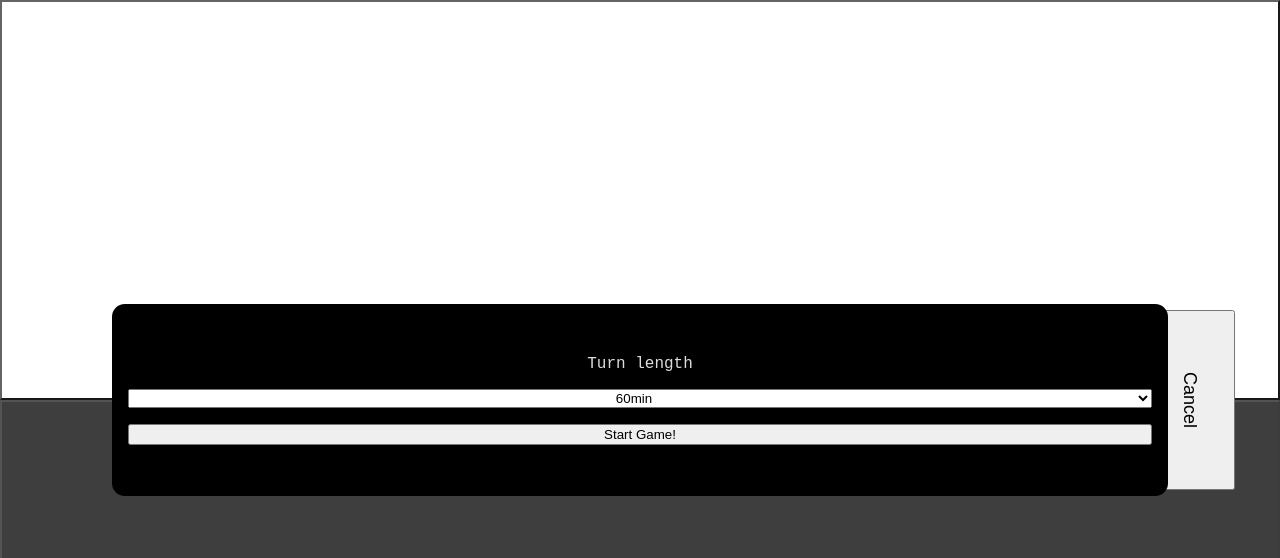
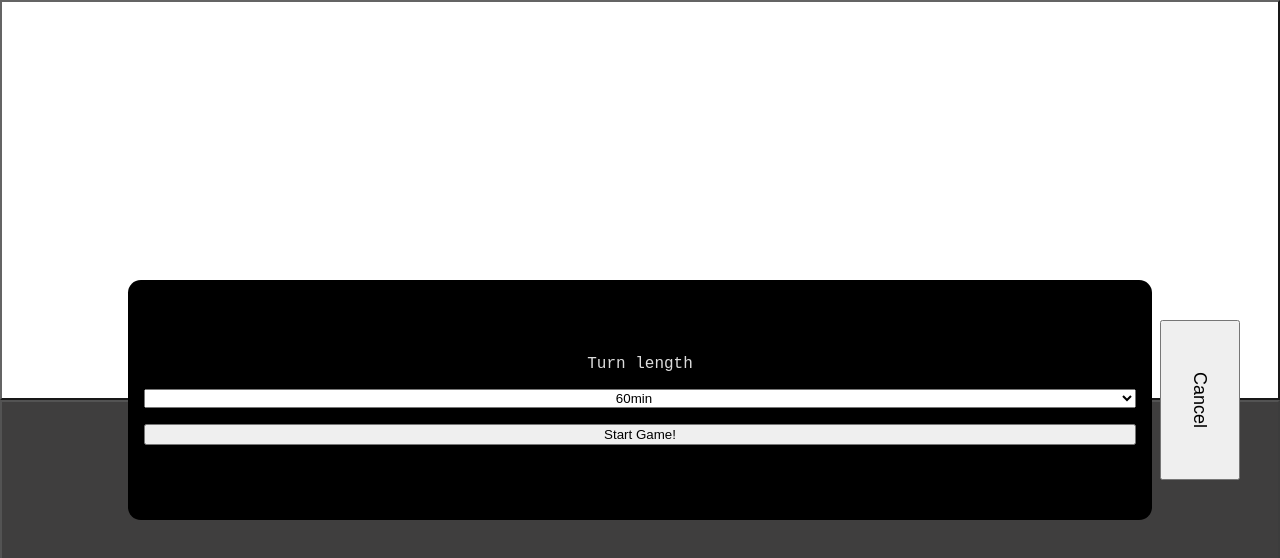
Before and after one commit to JeremiasRy/chess-timer-vanilla, a plain HTML site: page index.html in a window 1280 px wide. Both pictures are taken after a click on the button "Cancel". Drawn offline with Linux system fonts and the light colour scheme.

Commit message:
victory screen, reset

```diff
--- a/script.js
+++ b/script.js
@@ -67,6 +67,13 @@ function startGame(event) {
     const wrapper = document.getElementById("start_wrapper")
     wrapper.style.display = "none"
 
+    let url = new URL(window.location.href);
+    let loser = url.searchParams.get("out_of_time")
+    if (loser) {
+        document.getElementById("result").remove()
+        url.searchParams.delete("out_of_time")
+        window.history.pushState({}, '', url);
+    }
     interval = setInterval(whiteCallback, 100)
 }
 
@@ -79,9 +86,18 @@ function cancelGame() {
     let loser = url.searchParams.get("out_of_time")
     if (loser) {
         const p = document.createElement("p")
+        p.id = "result"
         p.innerHTML = `${loser} run out of time!`
-        wrapper.appendChild(p)
+        wrapper.prepend(p)
     }
+    reset()
+}
+
+function reset() {
+    white.classList.add("active")
+    white.removeAttribute("disabled")
+    black.classList.remove("active")
+    black.setAttribute("disabled", true)
 }
 
 function whiteCallback() {
--- a/styles.css
+++ b/styles.css
@@ -40,23 +40,29 @@ body {
     font-size: xx-large;
 }
 
+#start_wrapper {
+    height: 30vh;
+    width: 80%;
+    position: absolute;
+    background-color: black;
+    display: flex;
+    flex-direction: column;
+    justify-content: center;
+    border-radius: 0.8em;
+    top: 50%;
+    left: 50%;
+    transform: translate(-50%, -50%);
+    z-index: 1;
+}
+
 .selector {
     display: flex;
     flex-direction: column;
     justify-content: center;
-    background-color: black;
     text-align: center;
     color: gainsboro;
-    border-radius: 0.8em;
     padding: 1em;
     row-gap: 1em;
-    height: 20vh;
-    width: 80%;
-    position: absolute;
-    top: 50%;
-    left: 50%;
-    transform: translate(-50%, -50%);
-    z-index: 1;
 }
 
 select {
@@ -74,6 +80,11 @@ option {
     top: 50%;
     left: 100%;
     transform: translate(-100%, -50%) rotate(90deg);
-    height: 5em;
-    width: 10em;
+    height: 10vh;
+    width: 20vh;
 }
+
+#result {
+    color: antiquewhite;
+    text-align: center;
+}
```
